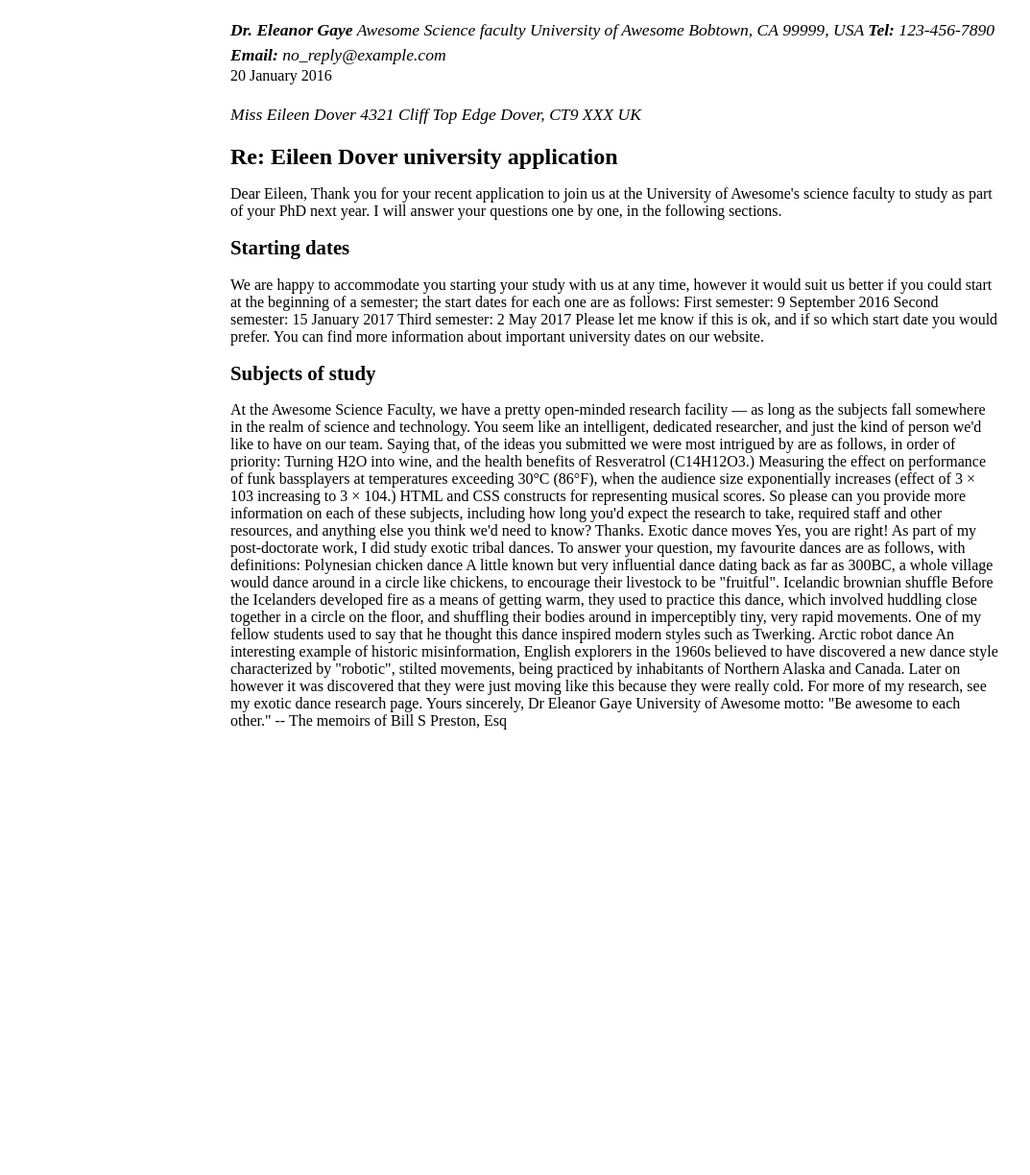
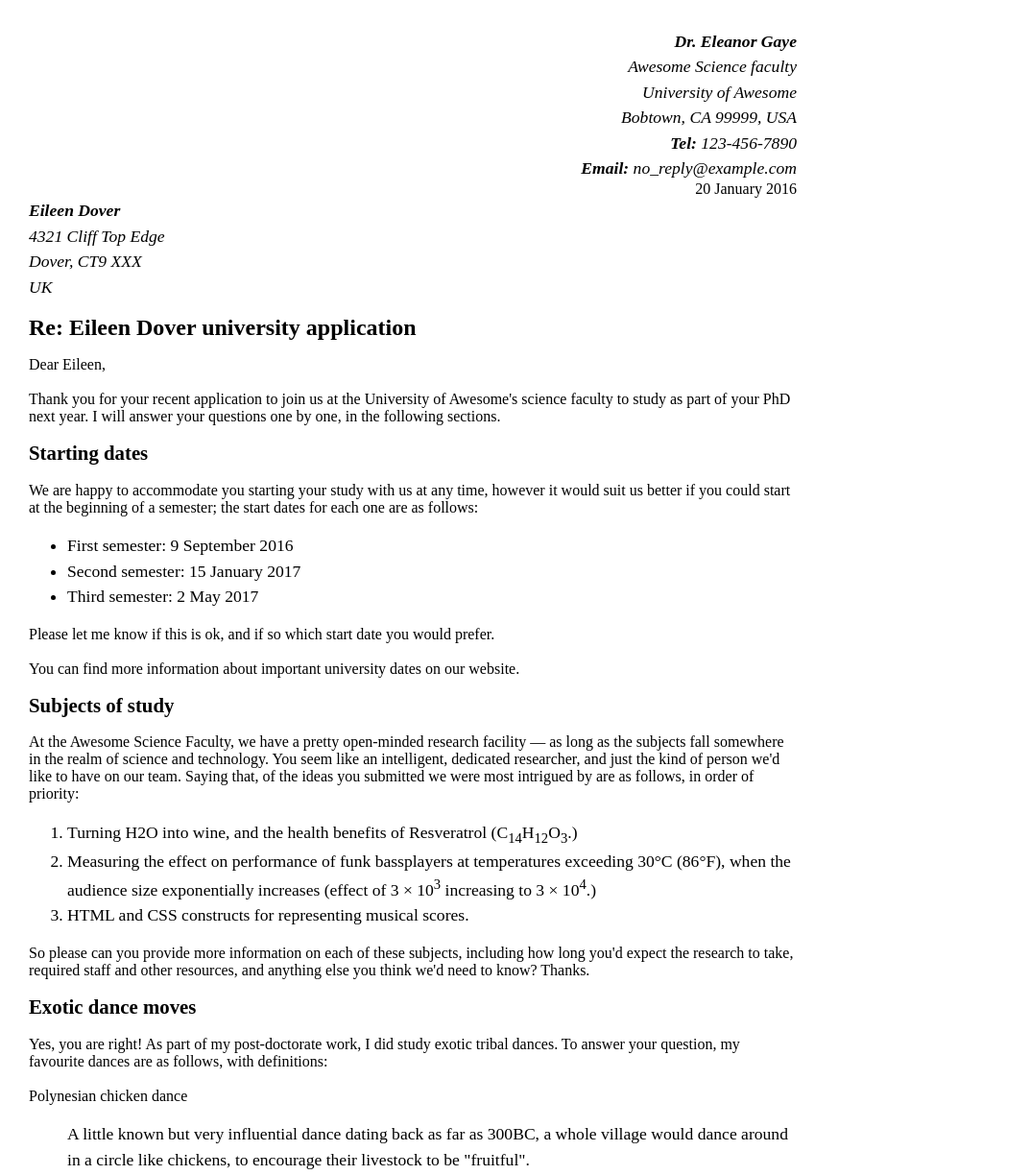
Before and after one commit to emilynewton/Lab2, a website: page index.html in a window 1280 px wide. Shown: the top 1224 px of the page at 96% size, without its empty margins (0-1073 px from the left). Before the commit the page ends 800 px from the top, so only its background shows below. Drawn offline with Linux system fonts and the light colour scheme.

Commit message:
adjusting spacing

```diff
--- a/css/style.css
+++ b/css/style.css
@@ -1,6 +1,6 @@
 body {
     max-width: 800px;
-    margin: 0 auto;
+    margin: 30px;
   }
 
   .sender-column {
--- a/index.html
+++ b/index.html
@@ -10,27 +10,27 @@
   <link rel="shortcut icon" href="img/favicon.ico">
 </head>
 
-<p>
+<div class="sender-column" >
   <address>
-  <strong>Dr. Eleanor Gaye</strong>
-  Awesome Science faculty
-  University of Awesome
+  <strong>Dr. Eleanor Gaye</strong><br>
+  Awesome Science faculty<br>
+  University of Awesome<br>
   Bobtown, CA 99999,
-    USA
+    USA <br>
   <strong>Tel:</strong> 123-456-7890
-  <strong>Email:</strong> no_reply@example.com
+  <br><strong>Email:</strong> no_reply@example.com
   </address>
   20 January 2016
-</p>
+</div>
 
-<p>
+<div>
   <address>
-  Miss Eileen Dover
-  4321 Cliff Top Edge
-  Dover, CT9 XXX
+  <strong>Eileen Dover</strong> <br>
+  4321 Cliff Top Edge<br>
+  Dover, CT9 XXX <br>
   UK
   </address>
-</p>
+</div>
 
 <h1>
   Re: Eileen Dover university application
@@ -39,7 +39,8 @@
 <body>
 
 
-  Dear Eileen,
+  Dear Eileen, <br>
+  <br>
 
   Thank you for your recent application to join us at the University of Awesome's science faculty to study as part of your PhD next year. I will answer your questions one by one, in the following sections.
 
@@ -47,12 +48,15 @@
 
   We are happy to accommodate you starting your study with us at any time, however it would suit us better if you could start at the beginning of a semester; the start dates for each one are as follows:
 
-  First semester: 9 September 2016
-  Second semester: 15 January 2017
-  Third semester: 2 May 2017
+  <ul>
+  <li>First semester: 9 September 2016</li>
+  <li>Second semester: 15 January 2017</li>
+  <li>Third semester: 2 May 2017 </li>
+  </ul>
 
-  Please let me know if this is ok, and if so which start date you would prefer.
 
+  Please let me know if this is ok, and if so which start date you would prefer.<br>
+  <br>
   You can find more information about important university dates on our website.
 
 
@@ -60,32 +64,38 @@
 
   At the Awesome Science Faculty, we have a pretty open-minded research facility — as long as the subjects fall somewhere in the realm of science and technology. You seem like an intelligent, dedicated researcher, and just the kind of person we'd like to have on our team. Saying that, of the ideas you submitted we were most intrigued by are as follows, in order of priority:
 
-  Turning H2O into wine, and the health benefits of Resveratrol (C14H12O3.)
-  Measuring the effect on performance of funk bassplayers at temperatures exceeding 30°C (86°F), when the audience size exponentially increases (effect of 3 × 103 increasing to 3 × 104.)
-  HTML and CSS constructs for representing musical scores.
+  <ol>
+    <li>Turning H2O into wine, and the health benefits of Resveratrol (C<sub>14</sub>H<sub>12</sub>O<sub>3</sub>.)</li>
+    <li>Measuring the effect on performance of funk bassplayers at temperatures exceeding 30°C (86°F), when the audience size exponentially increases (effect of 3 × 10<sup>3</sup> increasing to 3 × 10<sup>4</sup>.)</li>
+    <li>HTML and CSS constructs for representing musical scores. </li>
+  </ol>
 
   So please can you provide more information on each of these subjects, including how long you'd expect the research to take, required staff and other resources, and anything else you think we'd need to know? Thanks.
 
 
-  Exotic dance moves
+  <h2>Exotic dance moves</h2>
 
-  Yes, you are right! As part of my post-doctorate work, I did study exotic tribal dances. To answer your question, my favourite dances are as follows, with definitions:
-
-  Polynesian chicken dance
-  A little known but very influential dance dating back as far as 300BC, a whole village would dance around in a circle like chickens, to encourage their livestock to be "fruitful".
-  Icelandic brownian shuffle
-  Before the Icelanders developed fire as a means of getting warm, they used to practice this dance, which involved huddling close together in a circle on the floor, and shuffling their bodies around in imperceptibly tiny, very rapid movements. One of my fellow students used to say that he thought this dance inspired modern styles such as Twerking.
-  Arctic robot dance
-  An interesting example of historic misinformation, English explorers in the 1960s believed to have discovered a new dance style characterized by "robotic", stilted movements, being practiced by inhabitants of Northern Alaska and Canada. Later on however it was discovered that they were just moving like this because they were really cold.
-
-  For more of my research, see my exotic dance research page.
-
+  <div>Yes, you are right! As part of my post-doctorate work, I did study exotic tribal dances. To answer your question, my favourite dances are as follows, with definitions:</div>
+  <br>
+  <div>Polynesian chicken dance
+  <p style="margin-left:40px">A little known but very influential dance dating back as far as 300BC, a whole village would dance around in a circle like chickens, to encourage their livestock to be "fruitful".</p></div>
+  <div>Icelandic brownian shuffle
+  <p style="margin-left:40px">Before the Icelanders developed fire as a means of getting warm, they used to practice this dance, which involved huddling close together in a circle on the floor, and shuffling their bodies around in imperceptibly tiny, very rapid movements. One of my fellow students used to say that he thought this dance inspired modern styles such as Twerking.</p></div>
+  <div>Arctic robot dance
+  <p style="margin-left:40px">An interesting example of historic misinformation, English explorers in the 1960s believed to have discovered a new dance style characterized by "robotic", stilted movements, being practiced by inhabitants of Northern Alaska and Canada. Later on however it was discovered that they were just moving like this because they were really cold.</p></div>
+  <br>
+  <div>For more of my research, see my exotic dance research page.</div>
+  <br>
   Yours sincerely,
+  <br>
+  <br>
   Dr Eleanor Gaye
-
-  University of Awesome motto: "Be awesome to each other." -- The memoirs of Bill S Preston, Esq
-
+  <br>
+  <br>
+  University of Awesome motto: "Be awesome to each other." -- <em>The memoirs of Bill S Preston, Esq
+</em>
 
 </body>
 
+
 </html>
```
